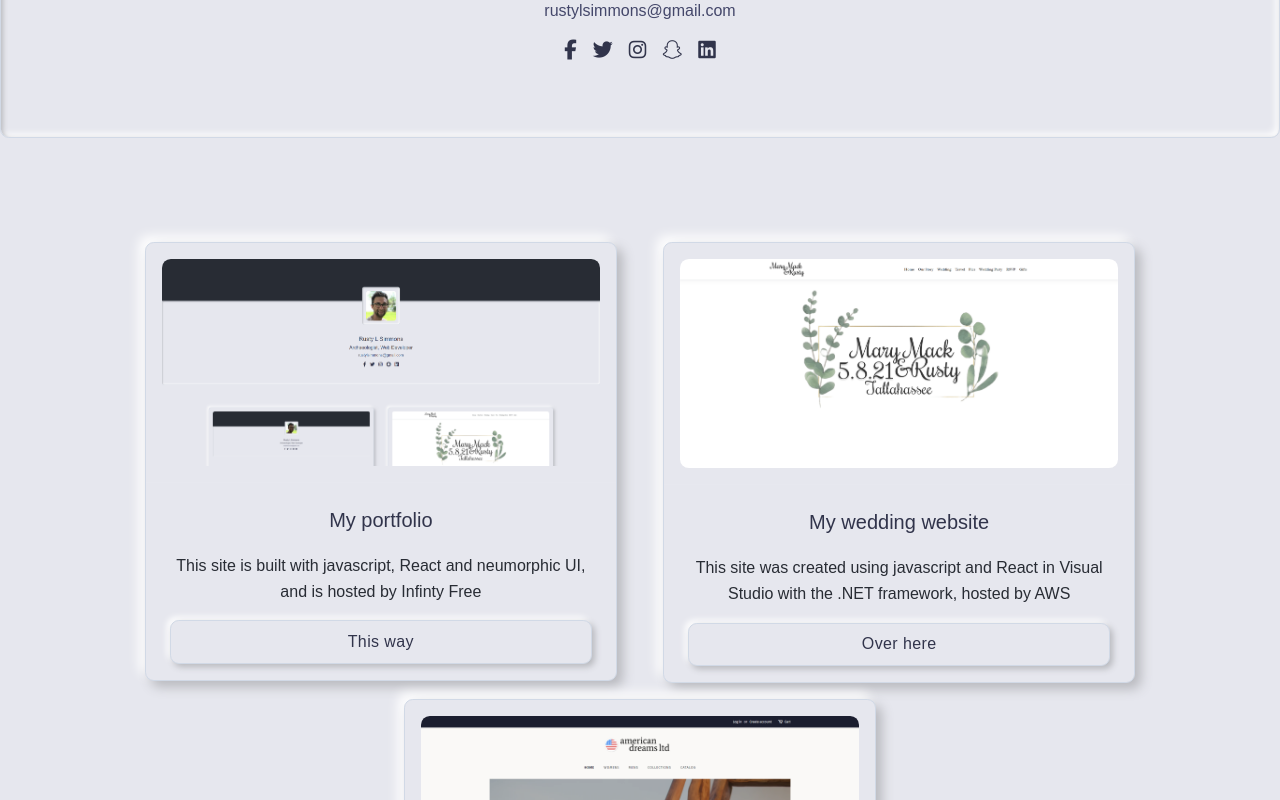
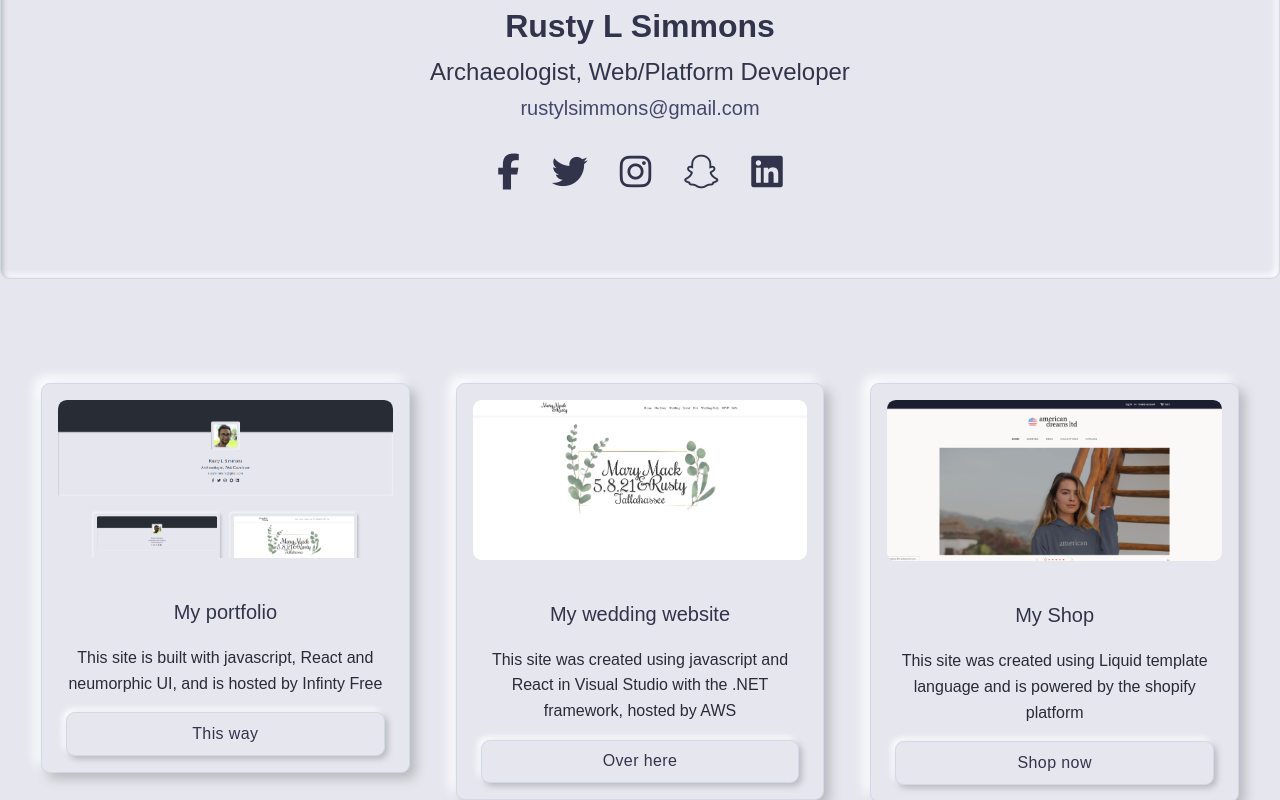
Before and after one commit to Rustyzhere/portfolio, a React (Create React App) app: page / in a window 1280 px wide. Shown: the part 380-1180 px from the top of the page. Built offline with nearby package versions, Linux system fonts and the light colour scheme.

Commit message:
changed sizes of social icons and headings

```diff
--- a/src/App.js
+++ b/src/App.js
@@ -22,19 +22,19 @@ function App() {
             </div>
           </div>
           <div className="card-body pb-5 justify-content-center">
-            <h3 className="h4 mb-2">Rusty L Simmons</h3>
-            <h2 className="h5 mb-2">Archaeologist, Web/Platform Developer</h2>
-            <span className="h6 font-weight-normal text-gray mb-3">
+            <h3 className="h2 mb-2 font-weight-bold">Rusty L Simmons</h3>
+            <h2 className="h4 mb-2">Archaeologist, Web/Platform Developer</h2>
+            <span className="h5 font-weight-normal text-gray mb-3">
               rustylsimmons@gmail.com
             </span>
-            <ul className="list-unstyled d-flex justify-content-center mt-3 mb-4 pl-3">
+            <ul className="list-unstyled d-flex justify-content-center mt-3 mb-4">
               <li>
                 <a
                   href="https://www.facebook.com/rustyzhere"
                   target="_blank"
                   rel="noopener noreferrer"
                   aria-label="facebook social link"
-                  className="icon icon-xs icon-facebook mr-3">
+                  className="icon icon-md icon-facebook m-3">
                   <span className="fab fa-facebook-f" />
                 </a>
               </li>
@@ -44,7 +44,7 @@ function App() {
                   target="_blank"
                   rel="noopener noreferrer"
                   aria-label="twitter social link"
-                  className="icon icon-xs icon-twitter mr-3">
+                  className="icon icon-md icon-twitter m-3">
                   <span className="fab fa-twitter" />
                 </a>
               </li>
@@ -54,7 +54,7 @@ function App() {
                   target="_blank"
                   rel="noopener noreferrer"
                   aria-label="slack social link"
-                  className="icon icon-xs icon-slack mr-3">
+                  className="icon icon-md icon-slack m-3">
                   <span className="fab fa-instagram" />
                 </a>
               </li>
@@ -64,7 +64,7 @@ function App() {
                   target="_blank"
                   rel="noopener noreferrer"
                   aria-label="dribbble social link"
-                  className="icon icon-xs icon-dribbble mr-3">
+                  className="icon icon-md icon-dribbble m-3">
                   <span className="fab fa-snapchat" />
                 </a>
               </li>
@@ -74,7 +74,7 @@ function App() {
                   target="_blank"
                   rel="noopener noreferrer"
                   aria-label="dribbble social link"
-                  className="icon icon-xs icon-dribbble mr-3">
+                  className="icon icon-md icon-dribbble m-3">
                   <span className="fab fa-linkedin" />
                 </a>
               </li>
@@ -84,7 +84,7 @@ function App() {
       </div>
       <div className="card-deck">
         <div className="row p-5 justify-content-center">
-          <div className="col-12 col-md-5 p-2">
+          <div className="col-12 col-md-4 p-2">
             <div className="card bg-primary border-light shadow-soft">
               <div className="card-header p-3">
                 <img
@@ -107,8 +107,8 @@ function App() {
               </div>
             </div>
           </div>
-          <div className="col-12 col-md-5 p-2">
-            <div className="card bg-primary border-light shadow-soft">
+          <div className="col-12 col-md-4 p-2">
+            <div className="card bg-primary border-light shadow-soft flex">
               <div className="card-header p-3">
                 <img
                   src={mmr}
@@ -130,7 +130,7 @@ function App() {
               </div>
             </div>
           </div>
-          <div className="col-12 col-md-5 p-2">
+          <div className="col-12 col-md-4 p-2">
             <div className="card bg-primary border-light shadow-soft">
               <div className="card-header p-3">
                 <img src={adl} className="card-img-top rounded" alt="My shop" />
```
Also changed, not shown: src/neumorphism.css.
